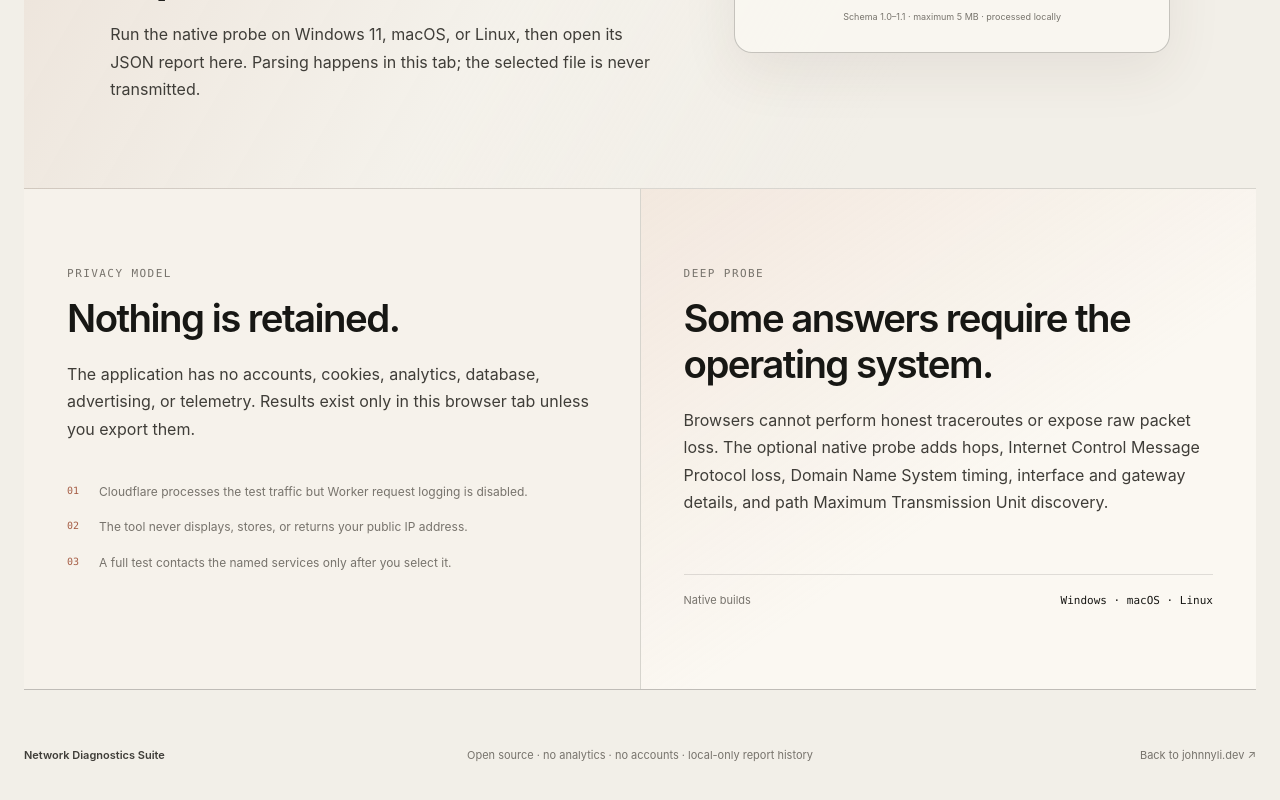
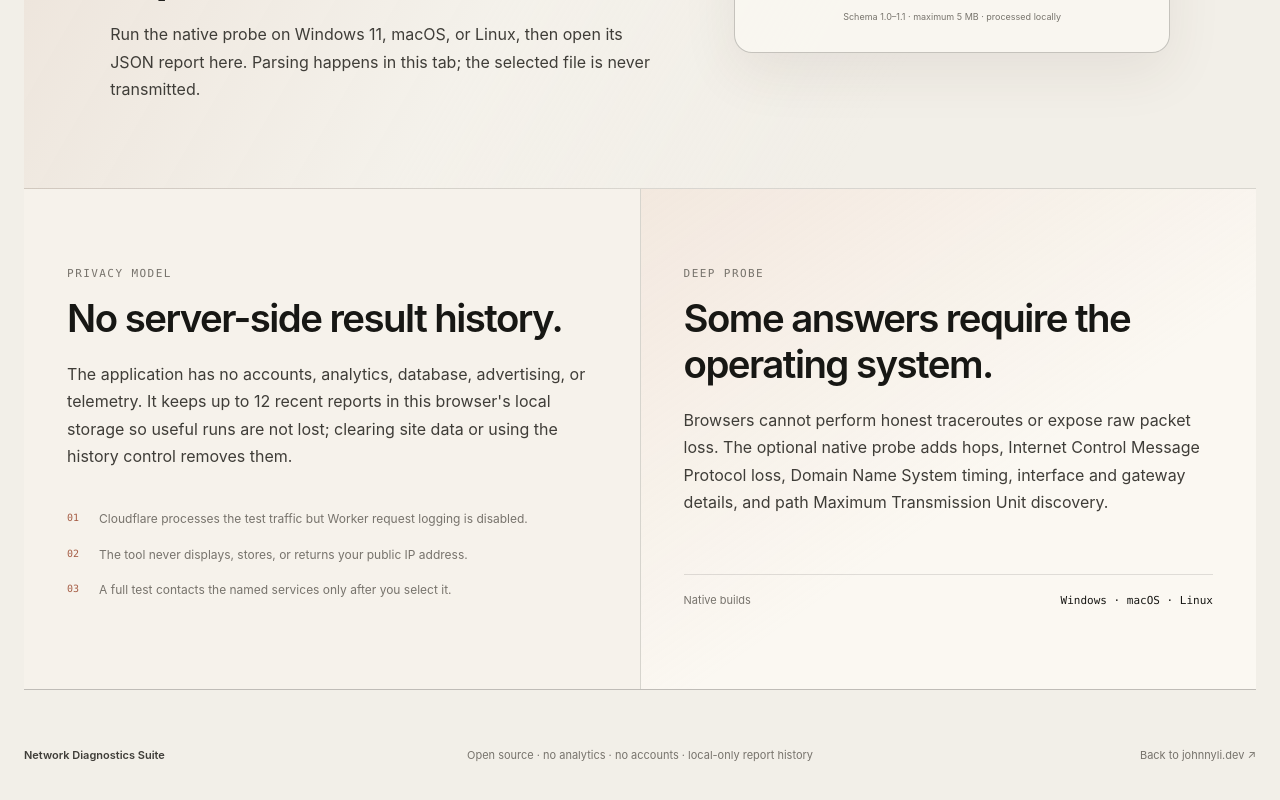
Before and after one commit to JohnnyZLi/Network-Diagnostics-Suite, a React (Vite) app: page / in a window 1280 px wide. Shown: the part 2498-3298 px from the top of the page. Built offline with nearby package versions, Linux system fonts and the light colour scheme.

Commit message:
Clarify local-only report retention

```diff
--- a/src/components/InformationPanels.tsx
+++ b/src/components/InformationPanels.tsx
@@ -3,8 +3,8 @@ export function InformationPanels() {
     <section className="information-grid">
       <article className="information-panel">
         <span className="eyebrow">Privacy model</span>
-        <h2>Nothing is retained.</h2>
-        <p>The application has no accounts, cookies, analytics, database, advertising, or telemetry. Results exist only in this browser tab unless you export them.</p>
+        <h2>No server-side result history.</h2>
+        <p>The application has no accounts, analytics, database, advertising, or telemetry. It keeps up to 12 recent reports in this browser's local storage so useful runs are not lost; clearing site data or using the history control removes them.</p>
         <ul className="plain-list">
           <li><span>01</span> Cloudflare processes the test traffic but Worker request logging is disabled.</li>
           <li><span>02</span> The tool never displays, stores, or returns your public IP address.</li>
```
